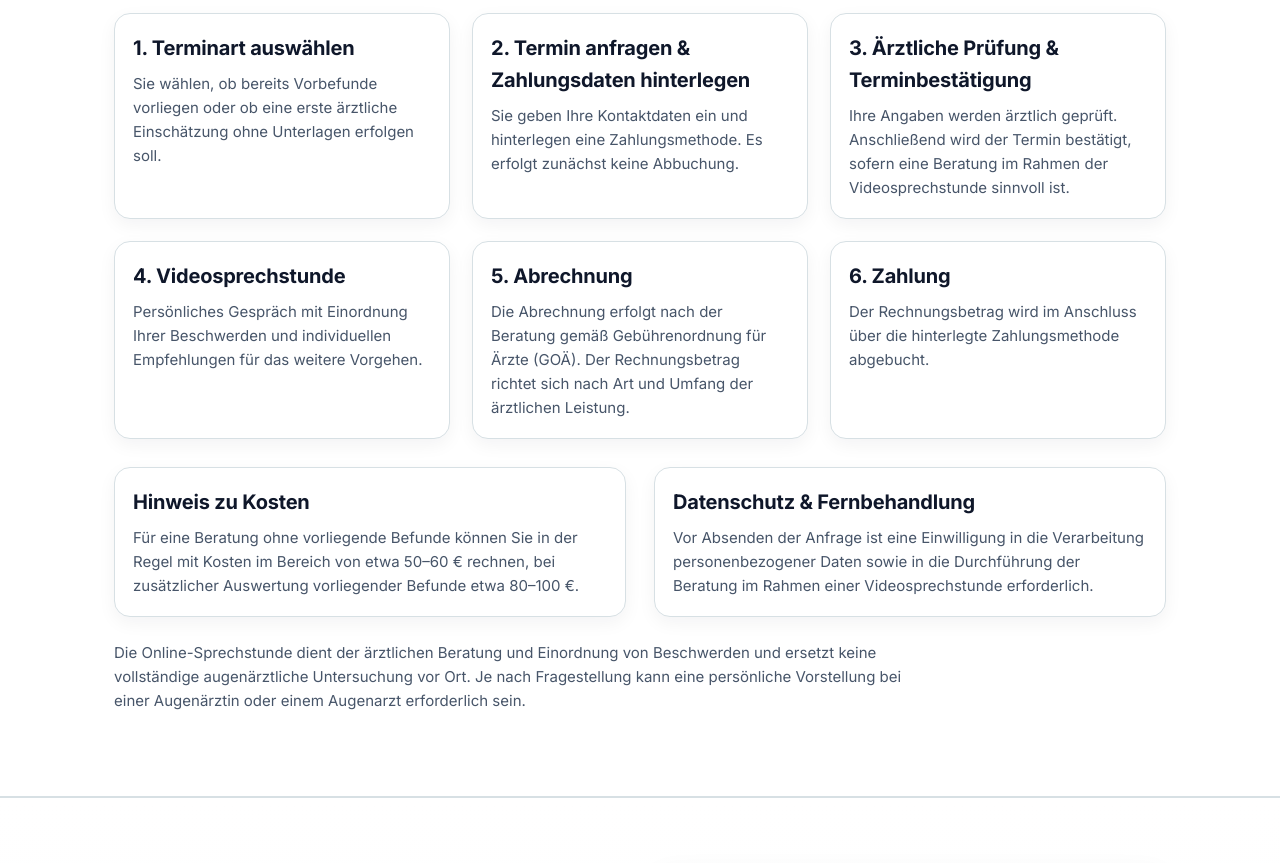
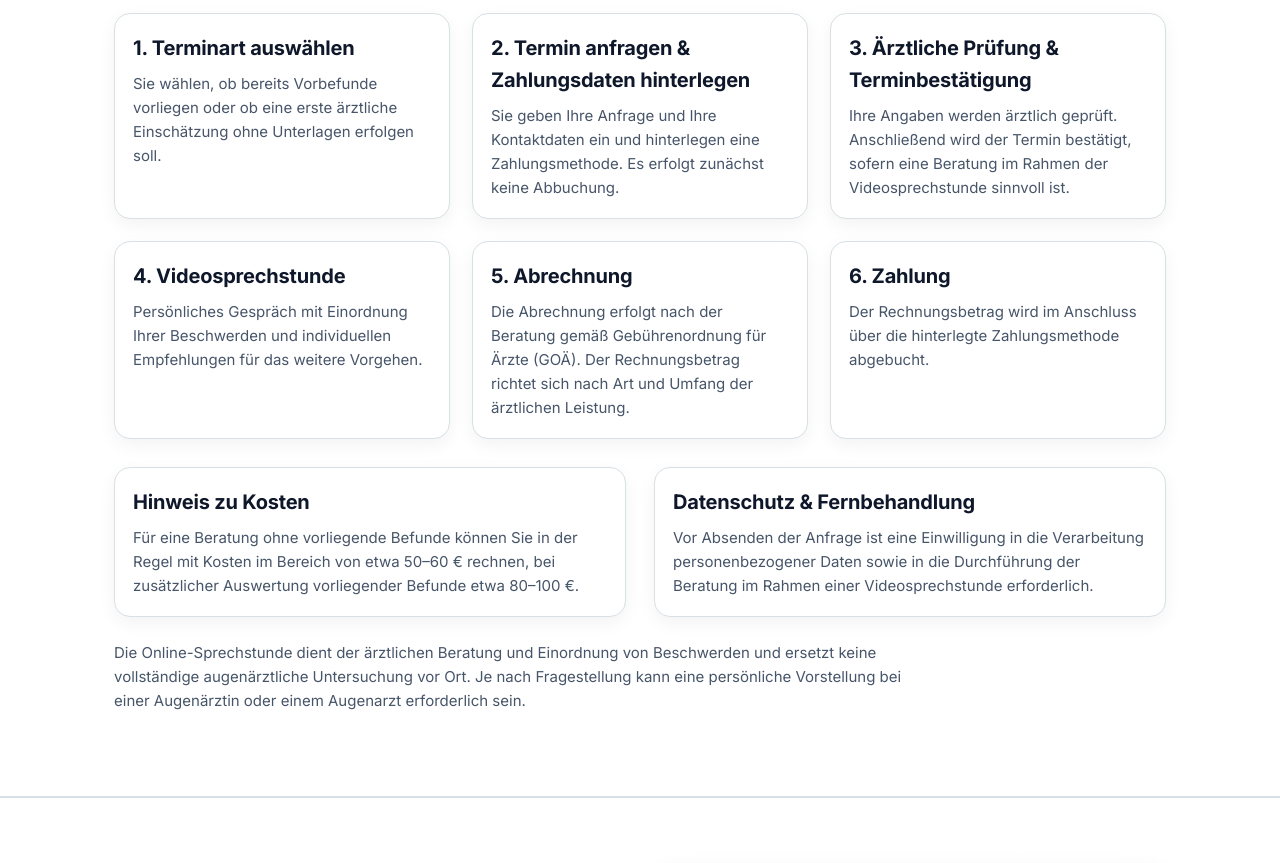
Before and after one commit to Med-Avisio/med-avisio, a plain HTML site: page index.html in a window 1280 px wide. Shown: the part 4036-4899 px from the top of the page. Drawn offline with Linux system fonts and the light colour scheme.

Commit message:
Update index.html

```diff
--- a/index.html
+++ b/index.html
@@ -544,7 +544,7 @@ select:focus{
       <div class="card">
         <h3>2. Termin anfragen & Zahlungsdaten hinterlegen</h3>
         <div class="small">
-          Sie geben Ihre Kontaktdaten ein und hinterlegen eine Zahlungsmethode.
+          Sie geben Ihre Anfrage und Ihre Kontaktdaten ein und hinterlegen eine Zahlungsmethode.
           Es erfolgt zunächst keine Abbuchung.
         </div>
       </div>
```
